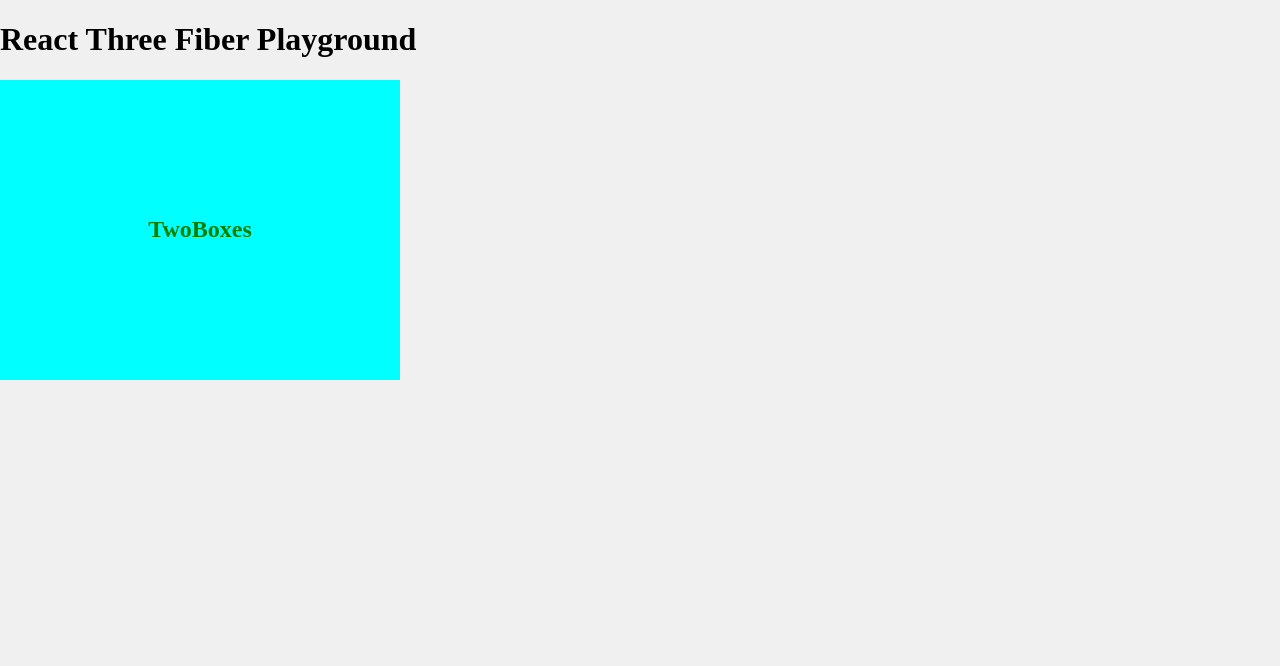
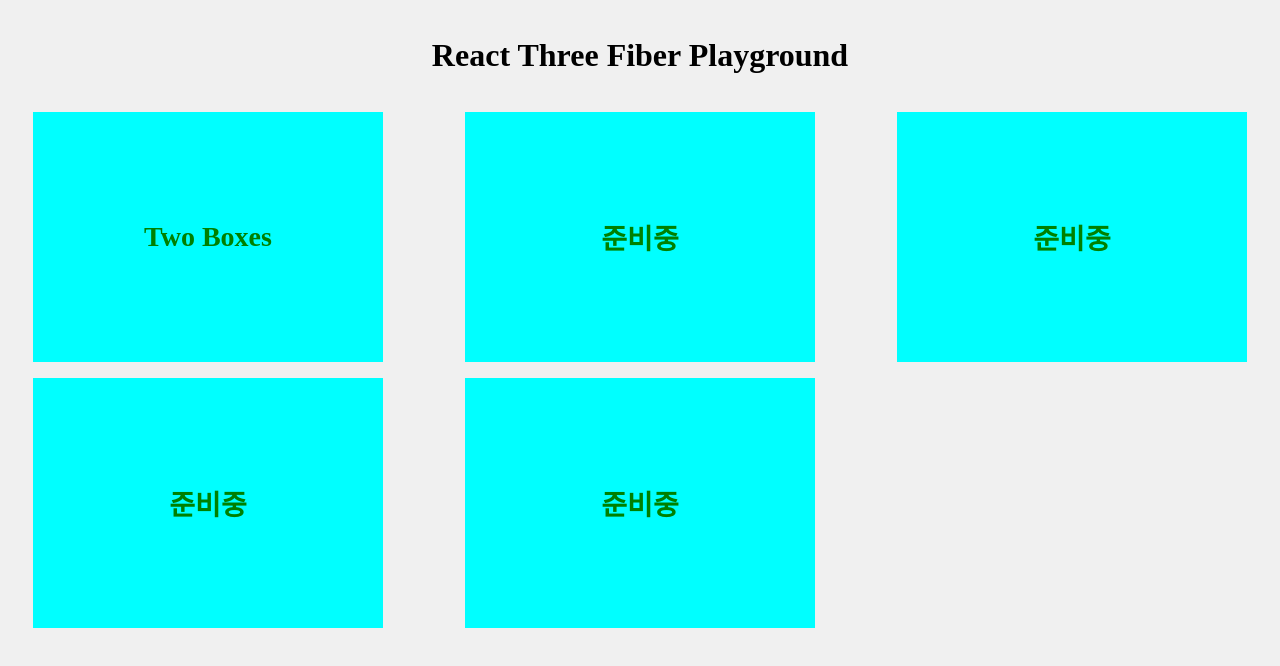
Before and after one commit to jong-k/functional-r3f, a React (Vite) app: page / in a window 1280 px wide. Shown: the top 666 px of the page. Built offline with nearby package versions, Linux system fonts and the light colour scheme; a web font is replaced by a local one.

Commit message:
feat: 카드 리스트 구현

```diff
--- a/src/components/ui/Board/index.module.scss
+++ b/src/components/ui/Board/index.module.scss
@@ -0,0 +1,8 @@
+.wrapper {
+  width: 100%;
+  display: grid;
+  justify-items: center;
+  grid-template-columns: repeat(auto-fill, minmax(350px, 1fr));
+  row-gap: 1rem;
+  column-gap: 1rem;
+}
--- a/src/components/ui/Board/index.tsx
+++ b/src/components/ui/Board/index.tsx
@@ -1,5 +1,6 @@
 import { BOARD_LIST } from "../../../enums";
 import Card from "../Card";
+import s from "./index.module.scss";
 
 interface BoardProps {
   boardList: typeof BOARD_LIST;
@@ -7,10 +8,10 @@ interface BoardProps {
 
 export default function Board({ boardList }: BoardProps) {
   return (
-    <>
+    <div className={s.wrapper}>
       {boardList.map((board) => (
-        <Card key={board.ID} title={board.TITLE} />
+        <Card key={board.ID} title={board.TITLE} linkTo={board.LINK} />
       ))}
-    </>
+    </div>
   );
 }
--- a/src/components/ui/Card/index.module.scss
+++ b/src/components/ui/Card/index.module.scss
@@ -1,6 +1,6 @@
 .wrapper {
-  width: 400px;
-  height: 300px;
+  width: 350px;
+  height: 250px;
   background: aqua;
   display: flex;
   align-items: center;
@@ -8,5 +8,6 @@
 }
 
 .titleHeader {
+  font-size: 1.75rem;
   color: green;
 }
--- a/src/components/ui/Card/index.tsx
+++ b/src/components/ui/Card/index.tsx
@@ -1,13 +1,17 @@
+import { Link } from "react-router-dom";
 import s from "./index.module.scss";
 
 interface CardProps {
   title: string;
+  linkTo: string;
 }
 
-export default function Card({ title }: CardProps) {
+export default function Card({ title, linkTo }: CardProps) {
   return (
-    <div className={s.wrapper}>
-      <h2 className={s.titleHeader}>{title}</h2>
-    </div>
+    <Link to={linkTo}>
+      <div className={s.wrapper}>
+        <h3 className={s.titleHeader}>{title}</h3>
+      </div>
+    </Link>
   );
 }
--- a/src/components/ui/Header/index.module.scss
+++ b/src/components/ui/Header/index.module.scss
@@ -1,5 +1,8 @@
 .wrapper {
   margin: 1rem 0;
+  display: flex;
+  align-items: center;
+  justify-content: center;
 
   h1 {
     font-size: 2rem;
--- a/src/enums/index.ts
+++ b/src/enums/index.ts
@@ -7,7 +7,27 @@ interface BoardType {
 export const BOARD_LIST: BoardType[] = [
   {
     ID: 1,
-    TITLE: "TwoBoxes",
+    TITLE: "Two Boxes",
     LINK: "/twoboxes",
   },
+  {
+    ID: 2,
+    TITLE: "준비중",
+    LINK: "/",
+  },
+  {
+    ID: 3,
+    TITLE: "준비중",
+    LINK: "/",
+  },
+  {
+    ID: 4,
+    TITLE: "준비중",
+    LINK: "/",
+  },
+  {
+    ID: 5,
+    TITLE: "준비중",
+    LINK: "/",
+  },
 ];
--- a/src/pages/Home/index.module.scss
+++ b/src/pages/Home/index.module.scss
@@ -0,0 +1,4 @@
+.wrapper {
+  margin: 0;
+  padding: 0;
+}
--- a/src/pages/Home/index.tsx
+++ b/src/pages/Home/index.tsx
@@ -1,12 +1,13 @@
 import Header from "../../components/ui/Header";
 import Board from "../../components/ui/Board";
 import { BOARD_LIST } from "../../enums";
+import s from "./index.module.scss";
 
 export default function Home() {
   return (
-    <>
+    <div className={s.wrapper}>
       <Header content="React Three Fiber Playground" />
       <Board boardList={BOARD_LIST} />
-    </>
+    </div>
   );
 }
--- a/src/styles/_global.scss
+++ b/src/styles/_global.scss
@@ -11,7 +11,6 @@ body,
   height: 100%;
   margin: 0;
   padding: 0;
-  // zz
 }
 
 body {
@@ -20,7 +19,10 @@ body {
 }
 
 h1,
-h2,
-h3 {
+h2 {
   font-family: v.$HeadingFonts;
 }
+
+a {
+  text-decoration: none;
+}
```
